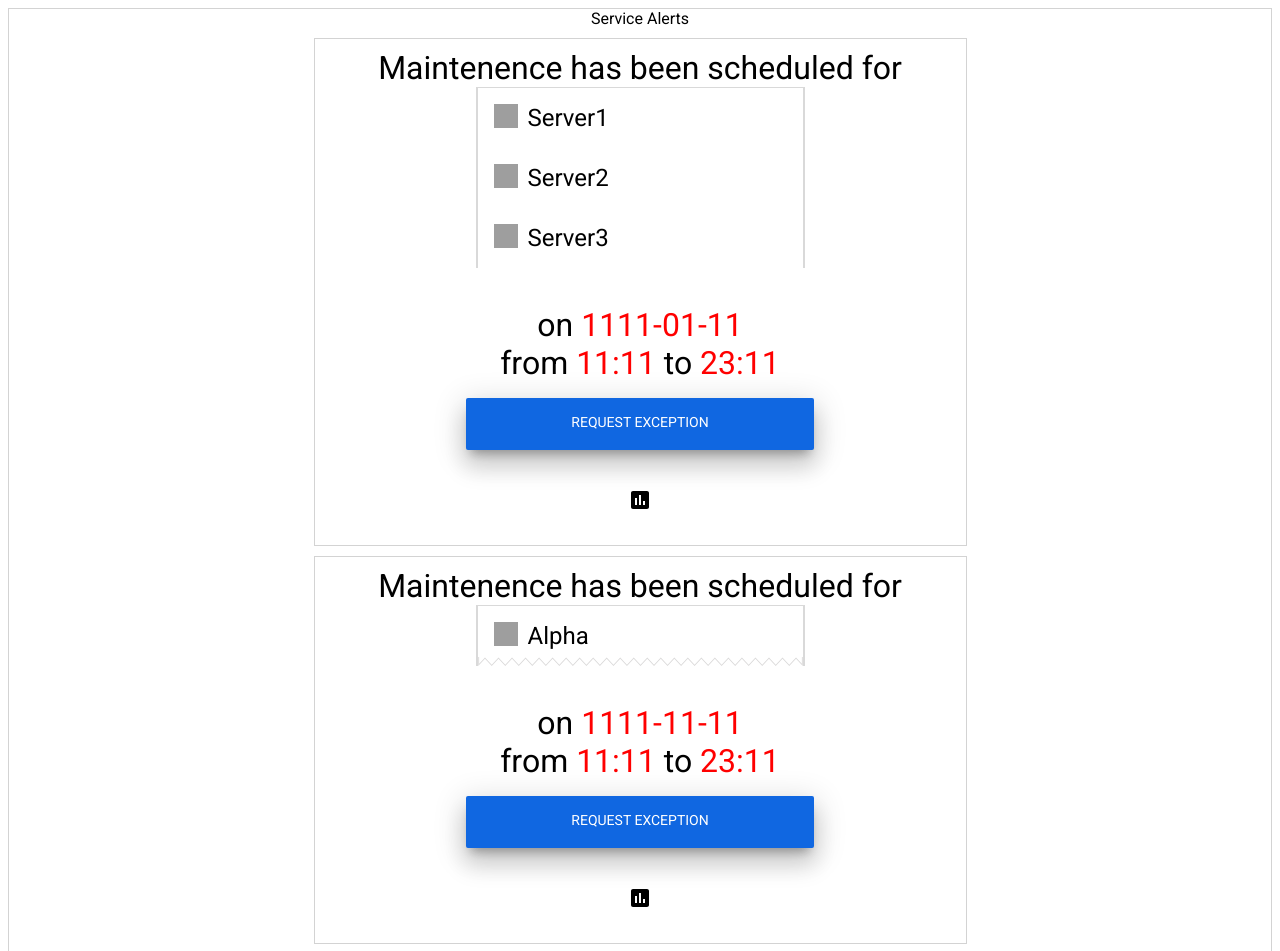
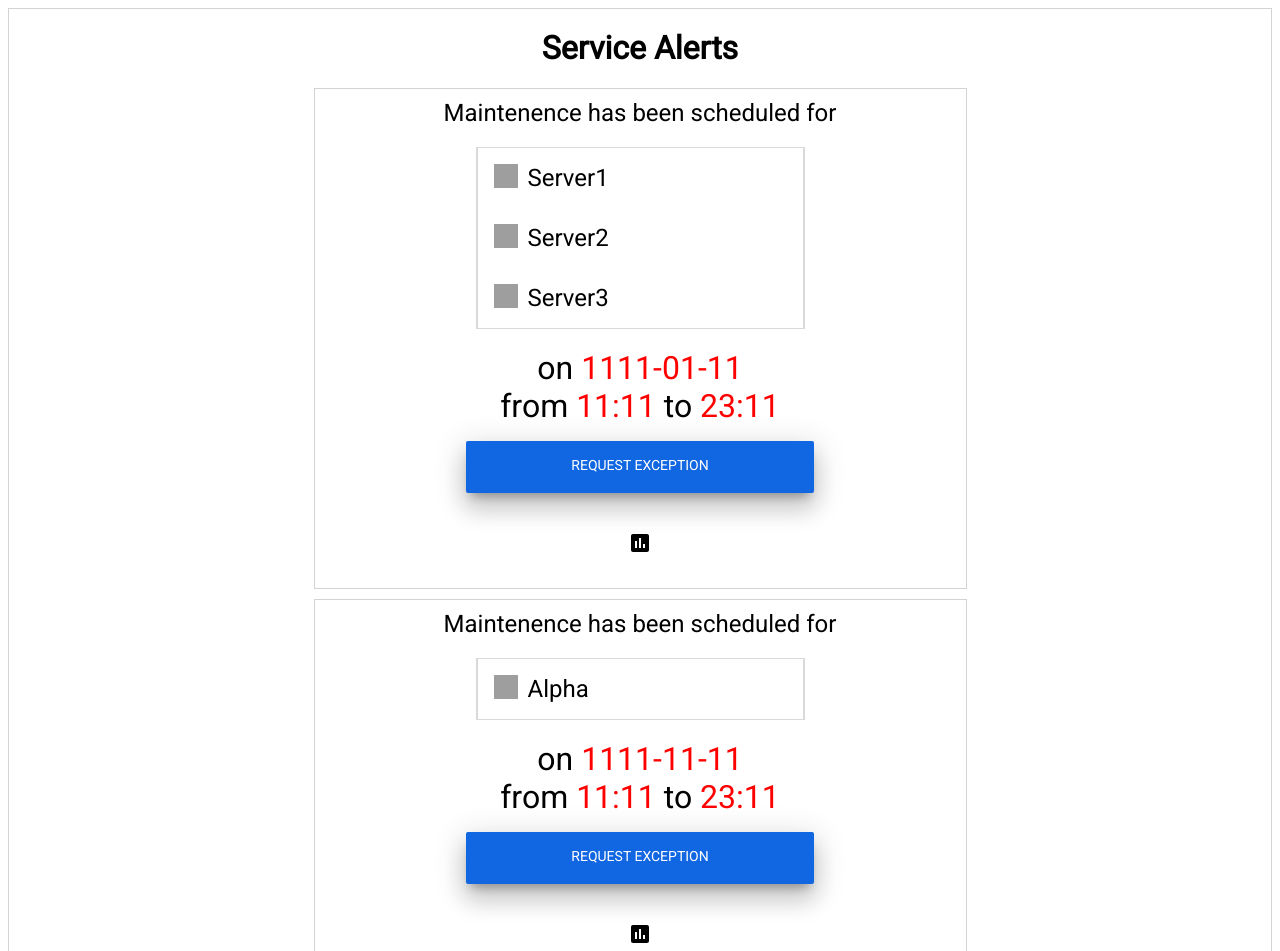
Before and after one commit to emkg/PatchAlert, a Flask app: page / in a window 1280 px wide. Shown: the top 951 px of the page. Run offline with Flask 2, Linux system fonts and the light colour scheme; grey boxes are pictures that could not be loaded.

Commit message:
everything is ready style-wise except the stats page.

```diff
--- a/patch-email-server/server.py
+++ b/patch-email-server/server.py
@@ -56,7 +56,7 @@ def requestException(alert_id):
     alert = session.query(Alert).filter_by(id = alert_id).one()
     if request.method == 'POST':
         newRequest = Request(
-            server=request.args.get('server'),
+            server=request.form['server'],
             reason=request.form['reason'],
             altDate=request.form['altDate'],
             altTime=request.form['altTime'],
@@ -67,7 +67,7 @@ def requestException(alert_id):
         flash("Your request has been submitted. Thank you!")
         return redirect(url_for('showAllAlerts'))
     else:
-        return render_template('request.html', alert_id=alert_id, alert=alert)
+        return render_template('request.html', alert_id=alert_id, alert=alert, json=json)
 
 @app.route('/new/login', methods=['GET','POST'])
 def loginToCreateAlert():
--- a/patch-email-server/static/css/style.css
+++ b/patch-email-server/static/css/style.css
@@ -73,6 +73,10 @@ a .button-text {
   font-weight: 500;
   user-select: none;
   color: rgb(255, 255, 255);
+}
+
+h1 {
+  margin-top: 20px;
 }
 
 input, select, option {
@@ -167,22 +171,16 @@ input {
 .scrolly-list {
   border-top: 1px solid rgb(217, 217, 217);
   border-right: 2px solid rgb(217, 217, 217);
-  border-bottom: none;
+  border-bottom: 1px solid rgb(217, 217, 217);
   border-left: 2px solid rgb(217, 217, 217);
   overflow: scroll;
   width: 325px;
-  margin: 0 auto;
+  margin: 20 auto;
   padding: 0;
   max-height: 180px;
 }
 
-.scrolly-list ul, .scrolly-list li {
-  list-style-type: none;
-}
-
 .scrolly-list-item {
-  style="margin-left: 0px;
-  padding: 24px 24px 24px 72px;
   position: relative;
   font-size: 24px;
   text-align: left;
--- a/patch-email-server/templates/home.html
+++ b/patch-email-server/templates/home.html
@@ -18,12 +18,14 @@
       {% endif %}
     {% endwith %}
 
-    Service Alerts
+    <h1>Service Alerts</h1>
 
     {% for alert in alerts %}
       <div class='page-container'>
           <div class='item'>
-            <span style='margin-bottom: 20px; text-align:left;'>Maintenence has been scheduled for</span> <br/>
+            <span style='font-size: 0.75em;'>
+              Maintenence has been scheduled for</span>
+              <br/>
             <div class='scrolly-list'>
               {% set servers = json.loads(alert.servers) %}
 
@@ -33,15 +35,7 @@
                     <div style='padding: 16px 50px;'>  {{s}} </div>
               </div>
               {% endfor %}
-              <img style='style=
-                      display: block;
-                      position: relative;
-                      margin-top: -9.02px;
-                      max-width: 330px;'
-                    src='/static/img/bottom-tear.svg'/>
             </div>
-
-            <br/>
             on <span class='data'>{{alert.date}}</span>
             <br/>
             from <span class='data'>{{alert.startTime}}</span>
```
Also changed, not shown: patch-email-server/templates/request.html (+7 -14 lines), patch-email-server/patchalerts.db.
